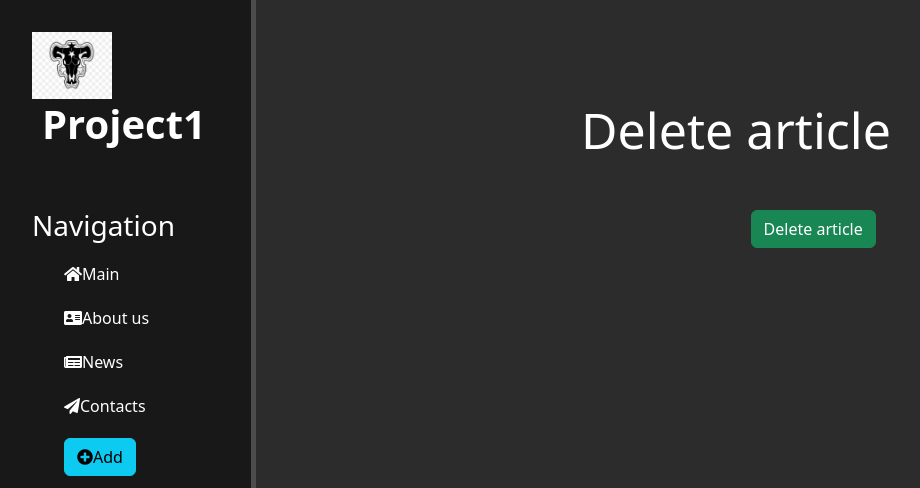
After one commit to vmzfd/django-project, a Django app: template project1/news/templates/news/news-delete.html in a window 1280 px wide. The commit adds this page. Shown: the top 488 px of the page, without its empty margins (0-920 px from the left). Run offline with Django 3.2, Linux system fonts and the light colour scheme; the template is opened without the code that fills it, so the values that code supplies are empty; some libraries are stand-ins or nearby versions.

Commit message:
EndLesson

```diff
--- a/project1/news/models.py
+++ b/project1/news/models.py
@@ -11,6 +11,9 @@ class Articles(models.Model):
     def __str__(self):
         return self.title
 
+    def get_absolute_url(self):
+        return f'/news/{self.id}'
+
     class Meta:
         verbose_name = 'Article'
         verbose_name_plural = 'Articles'
--- a/project1/news/templates/news/details_view.html
+++ b/project1/news/templates/news/details_view.html
@@ -7,7 +7,8 @@
         <h1>{{ article.title }}</h1>
         <p>{{ article.date }}</p>
         <p>{{ article.full_text }}</p>
-
+        <a href="{% url 'news-delete' article.id %}" class="btn btn-danger">Delete</a>
+        <a href="{% url 'news-update' article.id %}" class="btn btn-info">Edit</a>
     </div>
 
 {% endblock %}
--- /dev/null
+++ b/project1/news/templates/news/news-delete.html
@@ -0,0 +1,15 @@
+{% extends 'main/layout.html' %}
+
+{% block title %} Delete article {% endblock %}
+
+{% block content %}
+    <div class="features">
+        <h1>Delete article</h1>
+        <form method="post">
+            {% csrf_token %}
+
+            <button class="btn btn-success" type="submit">Delete article</button>
+        </form>
+    </div>
+
+{% endblock %}
--- a/project1/news/urls.py
+++ b/project1/news/urls.py
@@ -20,6 +20,7 @@ from . import views
 urlpatterns = [
     path('', views.news_home, name = 'news_home'),
     path('create', views.create, name = 'create'),
-    path('<int:pk>', views.NewsDetailView.as_view(), name = 'news-detail')
-
+    path('<int:pk>', views.NewsDetailView.as_view(), name = 'news-detail'),
+    path('<int:pk>/update', views.NewsUpdateView.as_view(), name = 'news-update'),
+    path('<int:pk>/delete', views.NewsDeleteView.as_view(), name = 'news-delete')
 ]
```
Also changed, not shown: project1/news/views.py (+11 -1 lines), project1/db.sqlite3.
